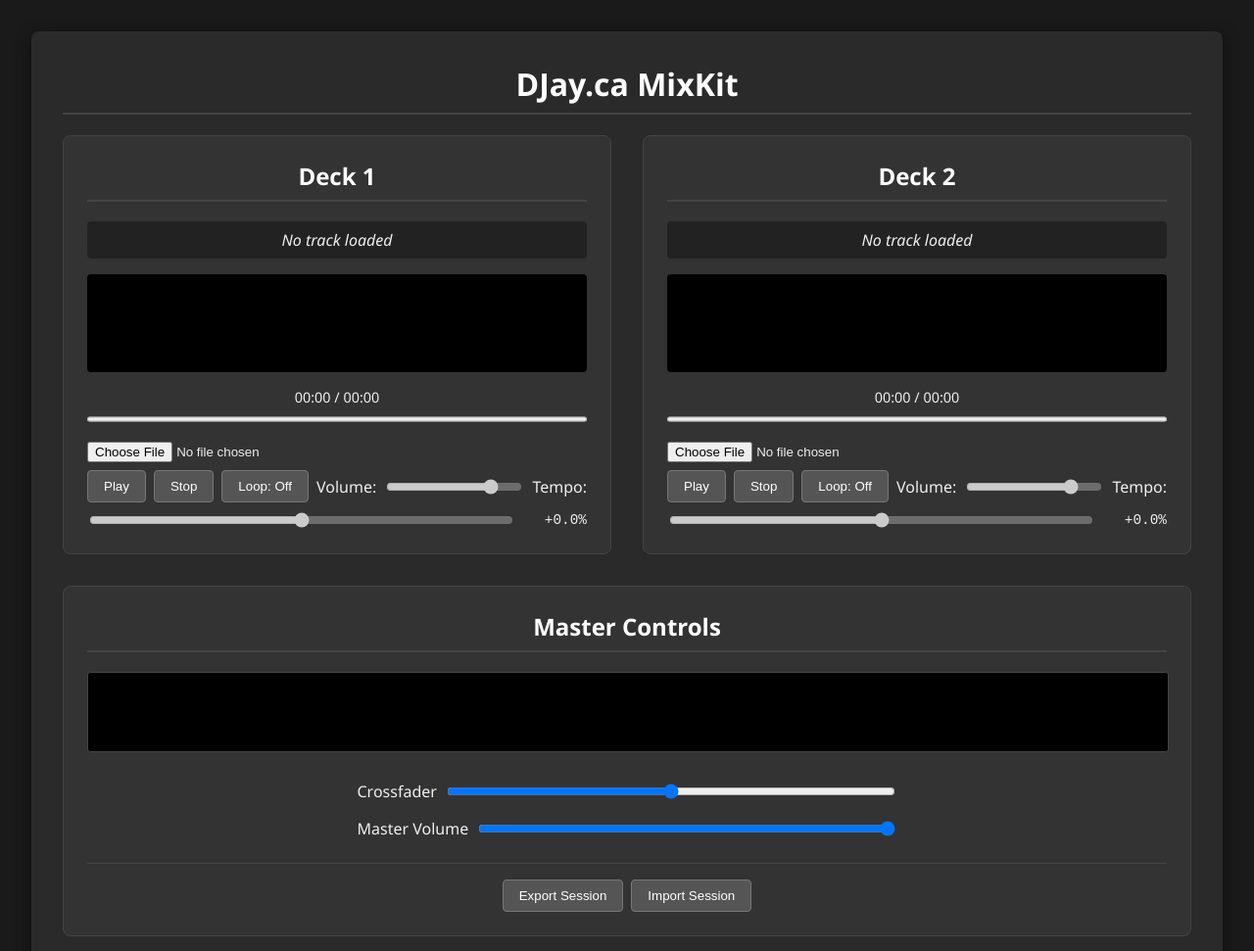
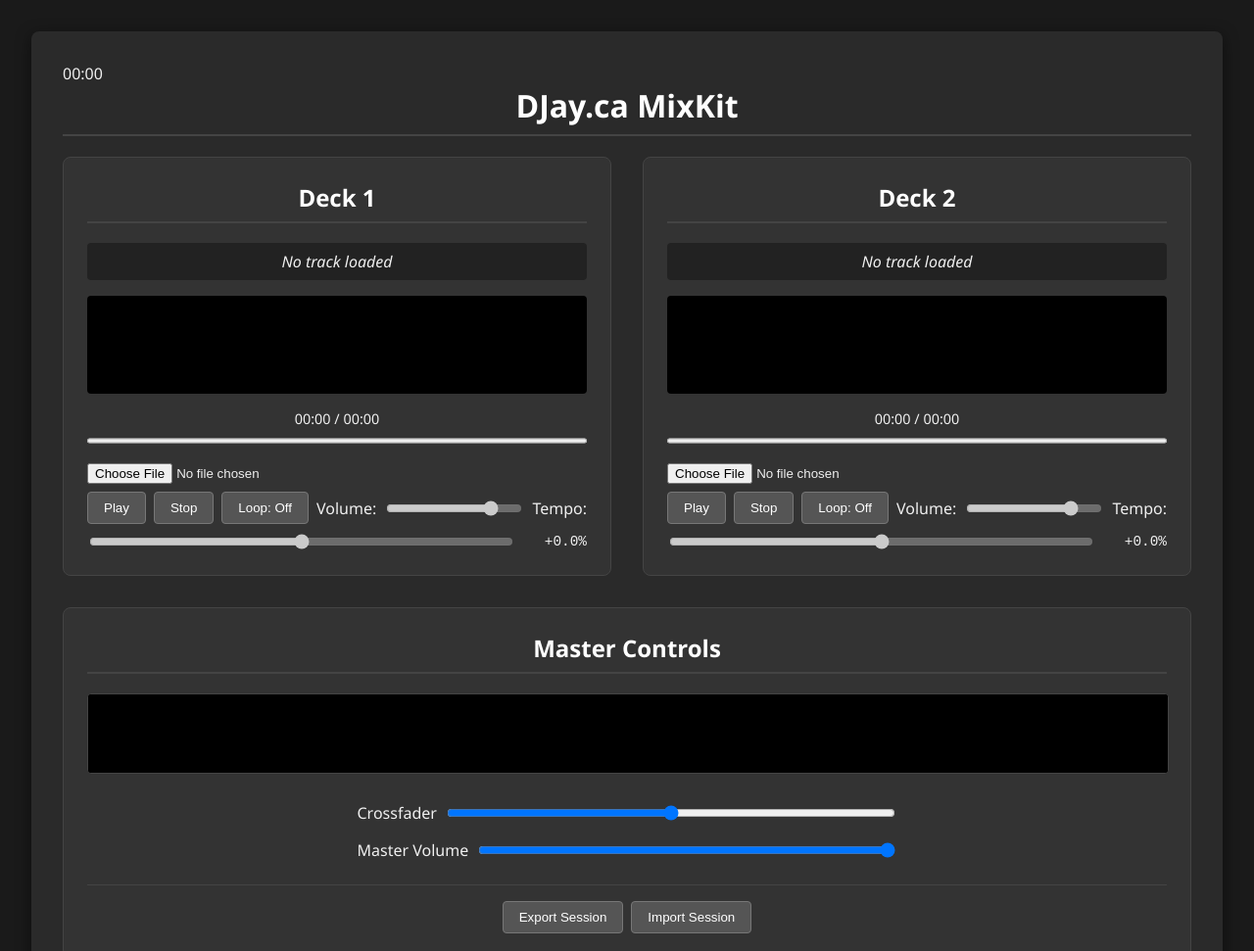
Before and after one commit to BrainAV/mixkit.djay.ca, a plain HTML site: page index.html in a window 1280 px wide. Shown: the top 971 px of the page at 98% size. Drawn offline with Linux system fonts and the light colour scheme.

Commit message:
Update index.html

```diff
--- a/index.html
+++ b/index.html
@@ -9,6 +9,7 @@
 <body>
 
     <div id="app-container">
+    <div id="seek-tooltip" class="seek-tooltip">00:00</div>
         <h1>DJay.ca MixKit</h1>
 
         <div class="decks-container">
@@ -23,7 +24,9 @@
                 <div class="time-display">
                     <span id="time-current-1">00:00</span> / <span id="time-total-1">00:00</span>
                 </div>
-                <progress id="progress-1" value="0" max="100"></progress>
+                <div class="progress-bar-container" id="progress-container-1">
+                    <progress id="progress-1" value="0" max="100"></progress>
+                </div>
                 <div class="controls">
                     <input type="file" id="file-input-1" accept=".mp3" class="file-input">
                     <button id="play-pause-btn-1">Play</button>
@@ -48,7 +51,9 @@
                 <div class="time-display">
                     <span id="time-current-2">00:00</span> / <span id="time-total-2">00:00</span>
                 </div>
-                <progress id="progress-2" value="0" max="100"></progress>
+                <div class="progress-bar-container" id="progress-container-2">
+                    <progress id="progress-2" value="0" max="100"></progress>
+                </div>
                 <div class="controls">
                     <input type="file" id="file-input-2" accept=".mp3" class="file-input">
                     <button id="play-pause-btn-2">Play</button>
```
